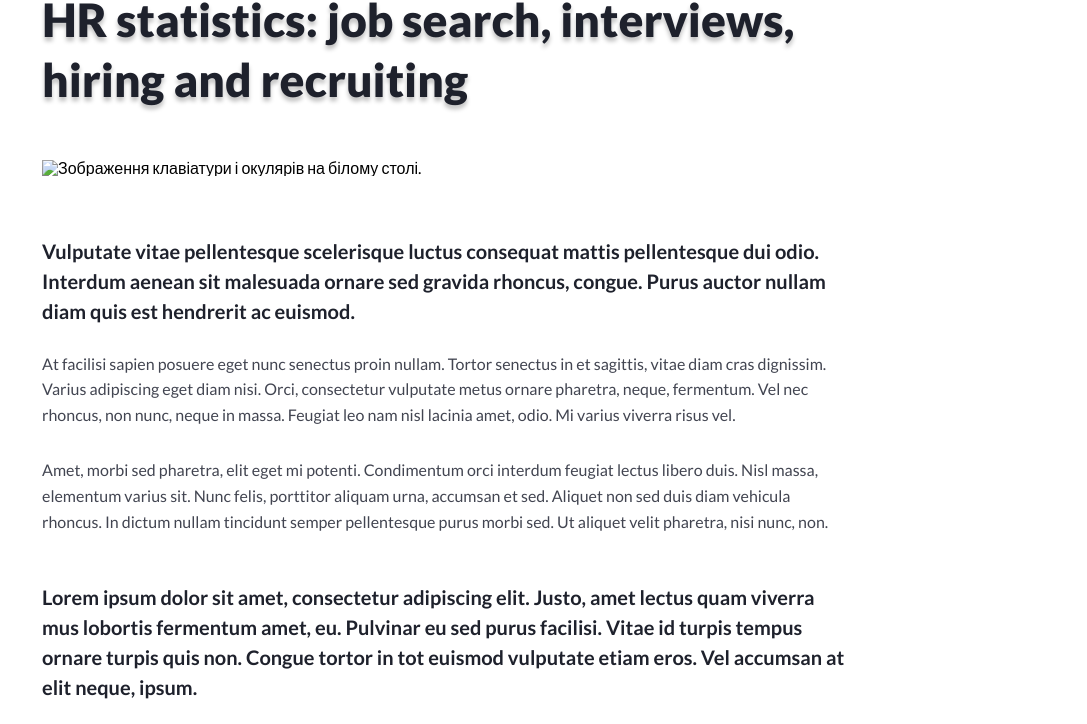
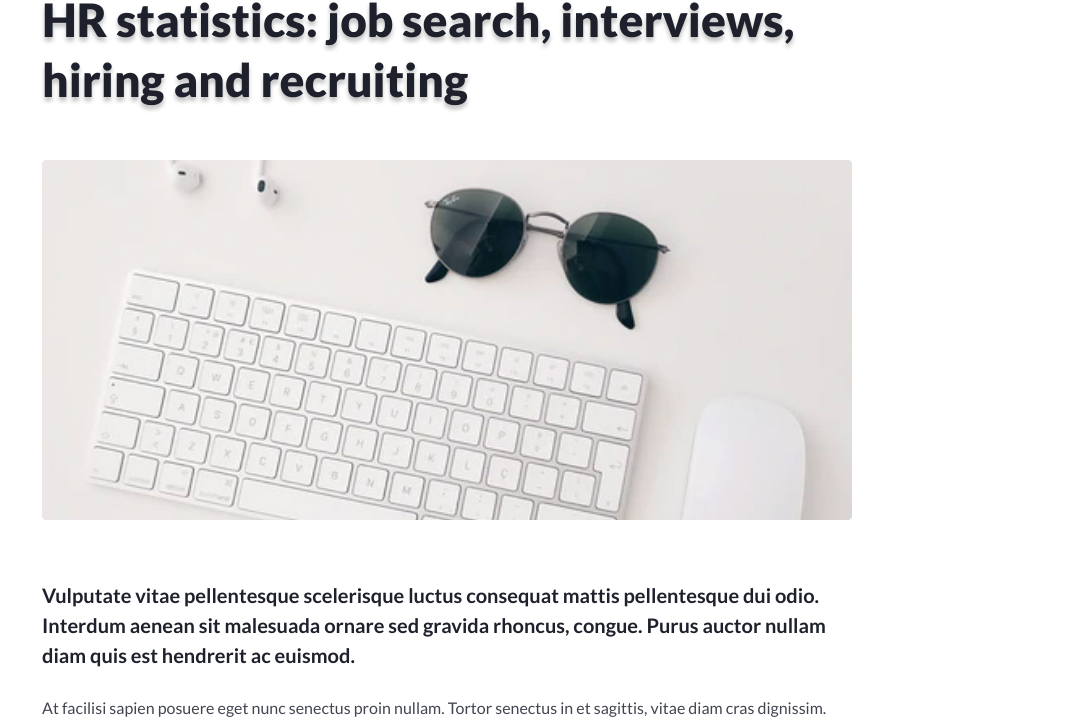
Before and after one commit to YehorVLA/lesson6, a plain HTML site: page index.html in a window 1280 px wide. Shown: the part 40-764 px from the top of the page, without its empty margins (193-1280 px from the left). Drawn offline with Linux system fonts and the light colour scheme; the site is published under a folder, as on GitHub Pages, so addresses that start at the root find nothing.

Commit message:
Update index.html

```diff
--- a/index.html
+++ b/index.html
@@ -22,7 +22,7 @@
       <h1>HR statistics: job search, interviews, hiring and recruiting</h1>
     </div>
 
-    <div class="image"> <img src="/img/image.jpg" alt="Зображення клавіатури і окулярів на білому столі."></div>
+    <div class="image"> <img src="img/image.jpg" alt="Зображення клавіатури і окулярів на білому столі."></div>
 
     <div class="subtitle">
       <h2>Vulputate vitae pellentesque scelerisque luctus consequat mattis pellentesque dui odio. Interdum aenean sit
```
